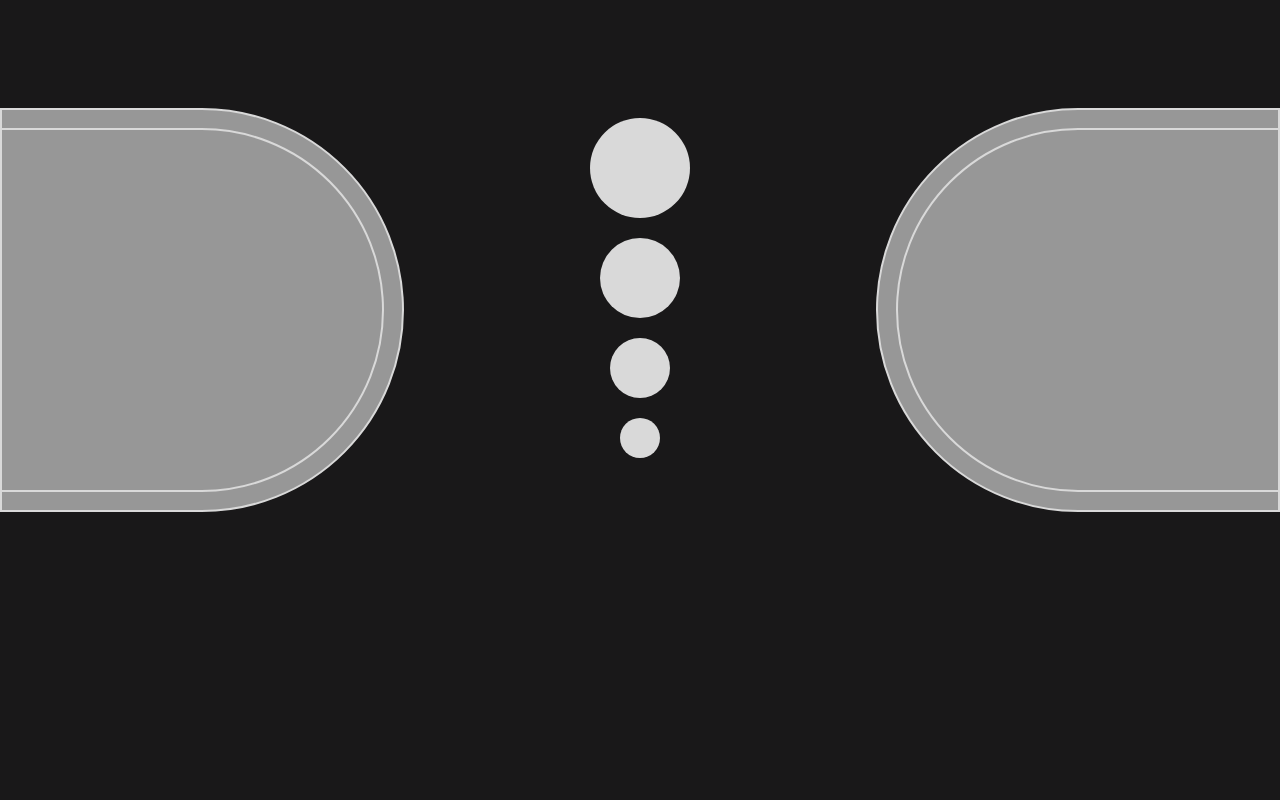
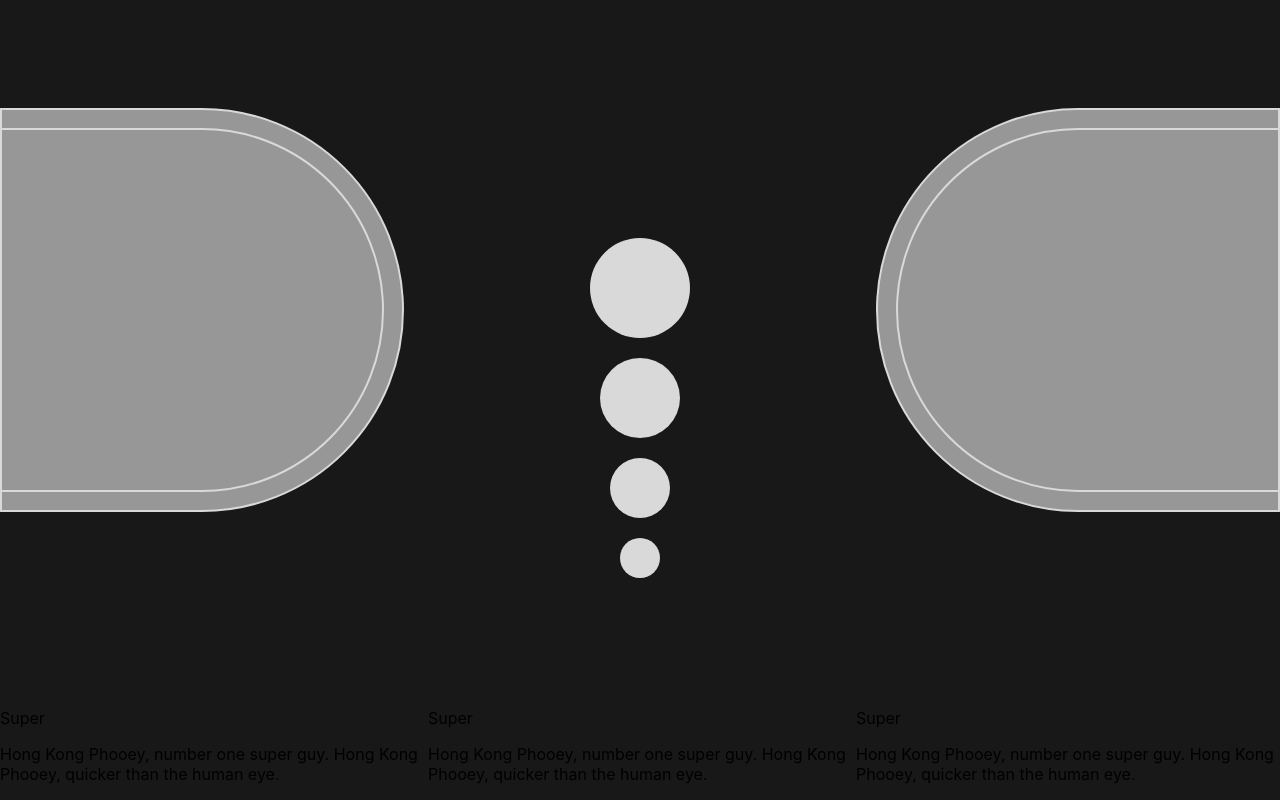
Before and after one commit to bizzy-coding/Balance-Website, a plain HTML site: page index.html in a window 1280 px wide. Shown: the part 720-1520 px from the top of the page. Before the commit the page ends 1232 px from the top, so only its background shows below. Drawn offline with Linux system fonts and the light colour scheme.

Commit message:
initial upload

```diff
--- a/index.html
+++ b/index.html
@@ -63,5 +63,23 @@
 
       </div>
 
+      <div class="third-section">
+        <div class="three-col first">
+            <div class="3-circle">Super</div>
+            <div class="h3"></div>
+            <p>Hong Kong Phooey, number one super guy. Hong Kong Phooey, quicker than the human eye.</p>
+        </div>
+        <div class="three-col second">
+            <div class="3-circle">Super</div>
+            <div class="h3"></div>
+            <p>Hong Kong Phooey, number one super guy. Hong Kong Phooey, quicker than the human eye.</p>
+        </div>
+        <div class="three-col third">
+            <div class="3-circle">Super</div>
+            <div class="h3"></div>
+            <p>Hong Kong Phooey, number one super guy. Hong Kong Phooey, quicker than the human eye.</p>
+        </div>
+      </div>
+
 </body>
 </html>
--- a/styles.css
+++ b/styles.css
@@ -141,6 +141,17 @@ body {
     width: 40px;
   }
 
+
+  /* ===== SECOND SECTION ===== */
+
+
+  .second-section {
+    margin-top: 10rem;
+    display: grid;
+    grid-template-columns: repeat(3, 1fr);
+    height: 75vh;
+  }
+
   .side-deets {
     position: relative;
   }
@@ -173,11 +184,37 @@ body {
     border-bottom-left-radius: 400px;
   }
 
-  .second-section {
-    margin-top: 10rem;
+    /* ===== THIRD SECTION ===== */
+
+  .third-section {
     display: grid;
-    grid-template-columns: repeat(3, 1fr);
+  justify-content: center;
+  align-content: center;
+
+  gap: 4px;
+  grid-auto-flow: column;
+
   }
+/*
+  .three-col {
+    grid-row: 1/1;
+    width: 25%;
+    text-align: center;
+    color: white;
+  }
+
+  .three-col.first {
+    grid-column: 1/1;
+  }
+
+  .three-col.second {
+    grid-column: 2/2;
+  }
+
+  .three-col.third {
+    grid-column: 3/3;
+  } */
+
 
   /* ===== INSERT COMMENT HERE ===== */
   /* ===== INSERT COMMENT HERE ===== */
```
